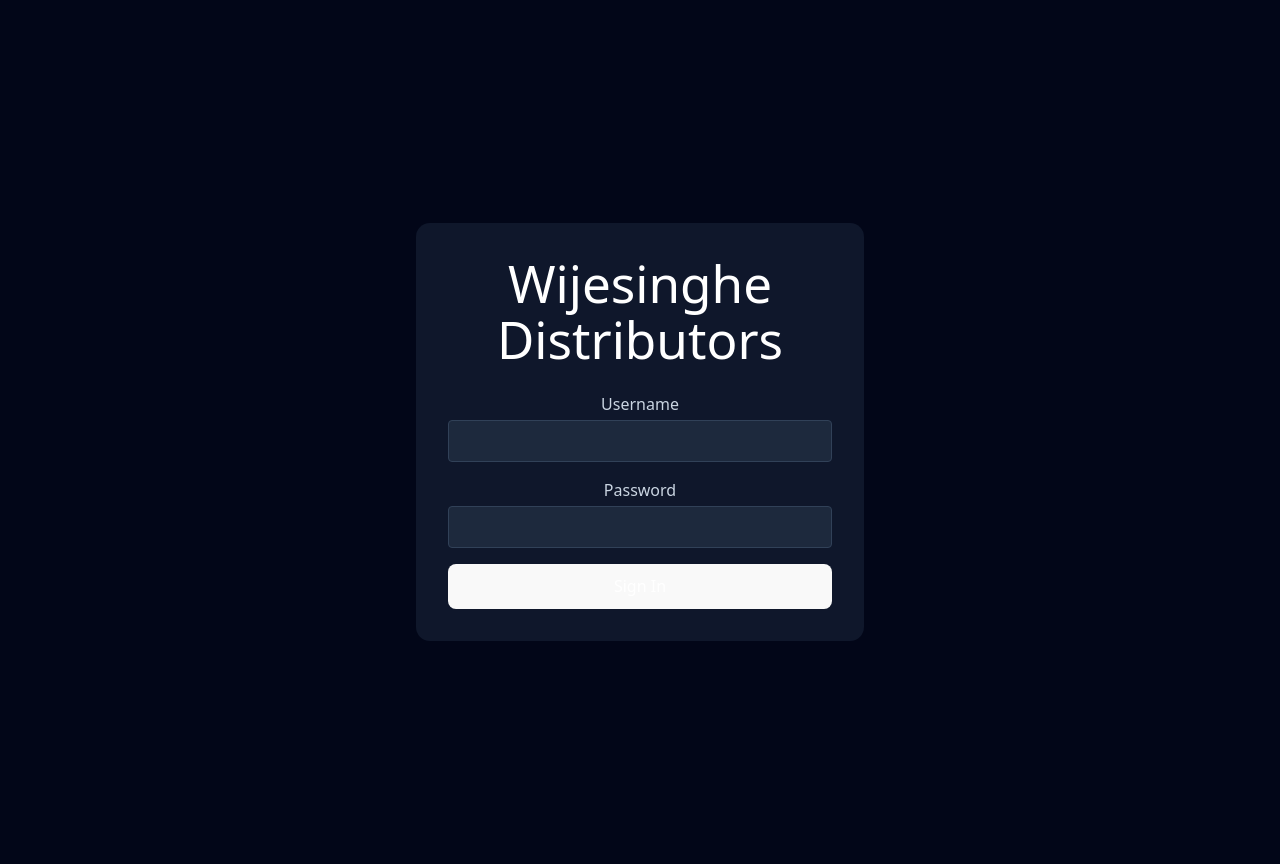
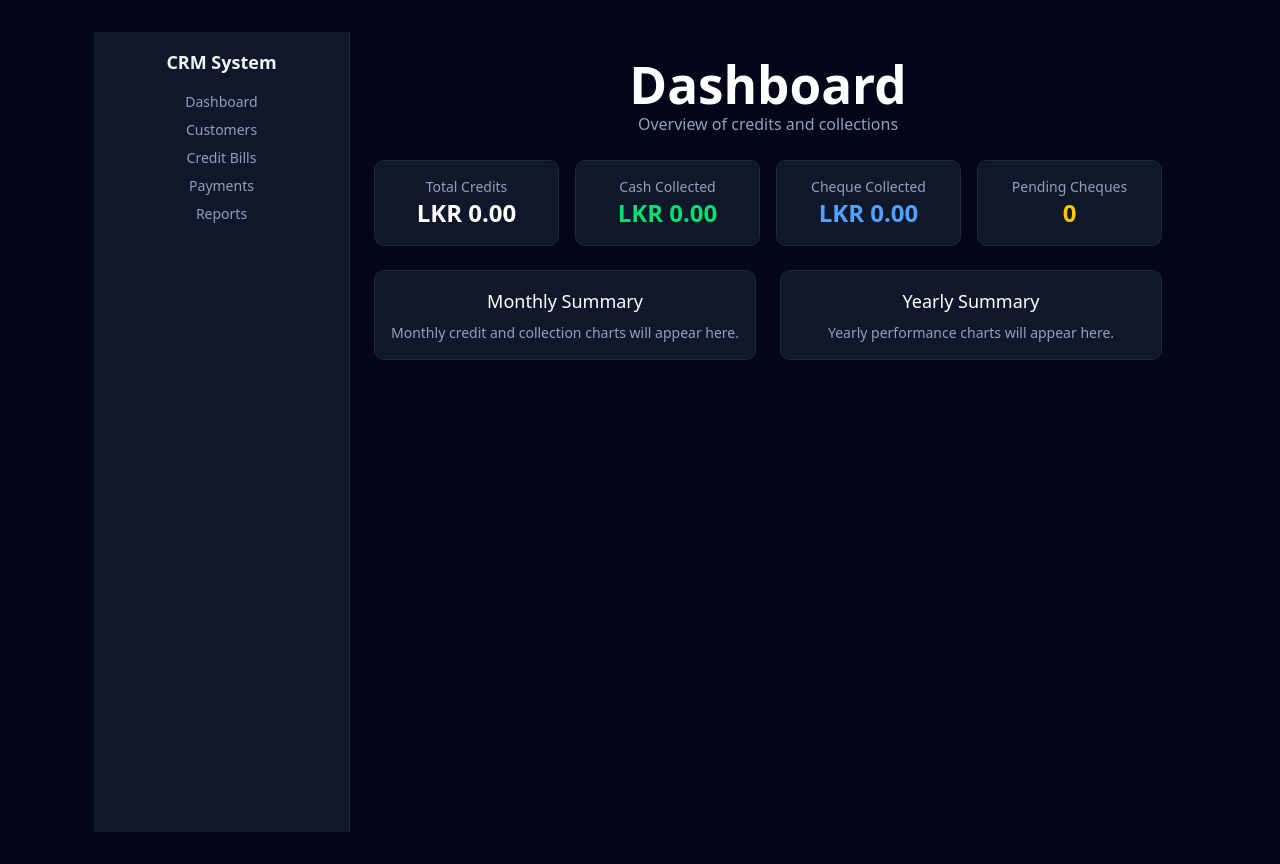
Before and after one commit to Senuja2001/CRMSystem, a React app in the folder frontend/: page / in a window 1280 px wide. Built offline with nearby package versions, Linux system fonts and the light colour scheme; sample sign-in values are in the browser's storage; the HTML template or start-up script is replaced by a standard one.

Commit message:
fixing errors dashboad but still checking

```diff
--- a/frontend/package.json
+++ b/frontend/package.json
@@ -20,6 +20,7 @@
     "lucide-react": "^0.562.0",
     "react": "^19.2.0",
     "react-dom": "^19.2.0",
+    "react-router-dom": "^7.12.0",
     "tailwind-merge": "^3.4.0",
     "tailwindcss": "^4.1.18"
   },
--- a/frontend/src/App.jsx
+++ b/frontend/src/App.jsx
@@ -2,12 +2,31 @@
 import reactLogo from './assets/react.svg'
 import viteLogo from '/vite.svg'
 import './App.css'
+import { BrowserRouter, Routes, Route } from "react-router-dom";
 import Login from "./pages/Login";
+import Dashboard from "./pages/Dashboard";
+import ProtectedRoute from "./routes/ProtectedRoute";
+import DashboardLayout from "./layouts/DashboardLayout";
 
-export function App() {
-  const [count, setCount] = useState(0)
+const App = () => {
+  return (
+    <BrowserRouter>
+      <Routes>
+        <Route path="/login" element={<Login />} />
 
-return <Login />;
-}
+        <Route
+          path="/"
+          element={
+            <ProtectedRoute>
+              <DashboardLayout />
+            </ProtectedRoute>
+          }
+        >
+          <Route index element={<Dashboard />} />
+        </Route>
+      </Routes>
+    </BrowserRouter>
+  );
+};
 
-export default App
+export default App;
--- /dev/null
+++ b/frontend/src/context/AuthContext.jsx
@@ -0,0 +1,32 @@
+import { createContext, useContext, useEffect, useState } from "react";
+
+const AuthContext = createContext(null);
+
+export const AuthProvider = ({ children }) => {
+  const [token, setToken] = useState(null);
+  const [loading, setLoading] = useState(true);
+
+  useEffect(() => {
+    const storedToken = localStorage.getItem("token");
+    if (storedToken) setToken(storedToken);
+    setLoading(false);
+  }, []);
+
+  const login = (jwt) => {
+    localStorage.setItem("token", jwt);
+    setToken(jwt);
+  };
+
+  const logout = () => {
+    localStorage.removeItem("token");
+    setToken(null);
+  };
+
+  return (
+    <AuthContext.Provider value={{ token, loading, setToken, login, logout }}>
+      {children}
+    </AuthContext.Provider>
+  );
+};
+
+export const useAuth = () => useContext(AuthContext);
--- a/frontend/src/index.css
+++ b/frontend/src/index.css
@@ -1,7 +1,7 @@
 @import "tailwindcss";
 @import "tw-animate-css";
 
-@custom-variant dark (&:is(.dark *));
+
 
 :root {
   font-family: system-ui, Avenir, Helvetica, Arial, sans-serif;
--- /dev/null
+++ b/frontend/src/layouts/DashboardLayout.jsx
@@ -0,0 +1,40 @@
+import { Outlet } from "react-router-dom";
+
+const DashboardLayout = () => {
+  return (
+    <div className="min-h-screen flex bg-slate-950 text-slate-100">
+
+      {/* Sidebar */}
+      <aside className="w-64 bg-slate-900 border-r border-slate-800">
+        <div className="p-4 text-lg font-semibold">
+          CRM System
+        </div>
+
+        <nav className="px-4 space-y-2 text-sm">
+          <div className="text-slate-400 hover:text-white cursor-pointer">
+            Dashboard
+          </div>
+          <div className="text-slate-400 hover:text-white cursor-pointer">
+            Customers
+          </div>
+          <div className="text-slate-400 hover:text-white cursor-pointer">
+            Credit Bills
+          </div>
+          <div className="text-slate-400 hover:text-white cursor-pointer">
+            Payments
+          </div>
+          <div className="text-slate-400 hover:text-white cursor-pointer">
+            Reports
+          </div>
+        </nav>
+      </aside>
+
+      {/* Main content */}
+      <main className="flex-1 p-6">
+        <Outlet />
+      </main>
+    </div>
+  );
+};
+
+export default DashboardLayout;
--- a/frontend/src/main.jsx
+++ b/frontend/src/main.jsx
@@ -2,10 +2,21 @@
 import { createRoot } from 'react-dom/client'
 import './index.css'
 import App from './App.jsx'
+import { AuthProvider } from "./context/AuthContext";
 
 document.documentElement.classList.add("dark");
 createRoot(document.getElementById('root')).render(
   <StrictMode>
-    <App />
-  </StrictMode>,
+    <AuthProvider>
+      <App />
+    </AuthProvider>
+  </StrictMode>
 )
+
+ReactDOM.createRoot(document.getElementById("root")).render(
+  <React.StrictMode>
+    <AuthProvider>
+      <App />
+    </AuthProvider>
+  </React.StrictMode>
+);
--- /dev/null
+++ b/frontend/src/pages/Dashboard.jsx
@@ -0,0 +1,65 @@
+const Dashboard = () => {
+  return (
+    <div className="space-y-6">
+      {/* Page Title */}
+      <div>
+        <h1 className="text-2xl font-semibold text-white">
+          Dashboard
+        </h1>
+        <p className="text-slate-400">
+          Overview of credits and collections
+        </p>
+      </div>
+
+      {/* Summary Cards */}
+      <div className="grid grid-cols-1 sm:grid-cols-2 lg:grid-cols-4 gap-4">
+
+        <div className="bg-slate-900 border border-slate-800 rounded-lg p-4">
+          <p className="text-sm text-slate-400">Total Credits</p>
+          <h2 className="text-2xl font-bold text-white">LKR 0.00</h2>
+        </div>
+
+        <div className="bg-slate-900 border border-slate-800 rounded-lg p-4">
+          <p className="text-sm text-slate-400">Cash Collected</p>
+          <h2 className="text-2xl font-bold text-green-400">LKR 0.00</h2>
+        </div>
+
+        <div className="bg-slate-900 border border-slate-800 rounded-lg p-4">
+          <p className="text-sm text-slate-400">Cheque Collected</p>
+          <h2 className="text-2xl font-bold text-blue-400">LKR 0.00</h2>
+        </div>
+
+        <div className="bg-slate-900 border border-slate-800 rounded-lg p-4">
+          <p className="text-sm text-slate-400">Pending Cheques</p>
+          <h2 className="text-2xl font-bold text-yellow-400">0</h2>
+        </div>
+
+      </div>
+
+      {/* Placeholder Sections */}
+      <div className="grid grid-cols-1 lg:grid-cols-2 gap-6">
+
+        <div className="bg-slate-900 border border-slate-800 rounded-lg p-4">
+          <h3 className="text-lg font-medium text-white mb-2">
+            Monthly Summary
+          </h3>
+          <p className="text-slate-400 text-sm">
+            Monthly credit and collection charts will appear here.
+          </p>
+        </div>
+
+        <div className="bg-slate-900 border border-slate-800 rounded-lg p-4">
+          <h3 className="text-lg font-medium text-white mb-2">
+            Yearly Summary
+          </h3>
+          <p className="text-slate-400 text-sm">
+            Yearly performance charts will appear here.
+          </p>
+        </div>
+
+      </div>
+    </div>
+  );
+};
+
+export default Dashboard;
--- a/frontend/src/pages/Login.jsx
+++ b/frontend/src/pages/Login.jsx
@@ -18,7 +18,8 @@
         password
       });
 
-      localStorage.setItem("token", data.token);
+      localStorage.setItem("token", res.data.token);
+      navigate("/", { replace: true });
       alert("Login successful");
     } catch (err) {
       setError("Invalid username or password");
--- /dev/null
+++ b/frontend/src/routes/ProtectedRoute.jsx
@@ -0,0 +1,16 @@
+import { Navigate } from "react-router-dom";
+import { useAuth } from "../context/AuthContext";
+
+const ProtectedRoute = ({ children }) => {
+  const { token, loading } = useAuth();
+
+  if (loading) return null;
+
+  if (!token) {
+    return <Navigate to="/login" replace />;
+  }
+
+  return children;
+};
+
+export default ProtectedRoute;
```
Also changed, not shown: 1 other file (tests, documents, lock files or other folders).
